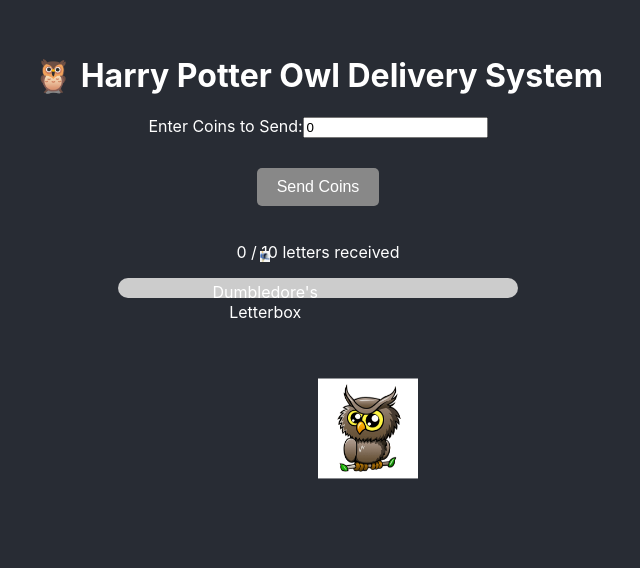
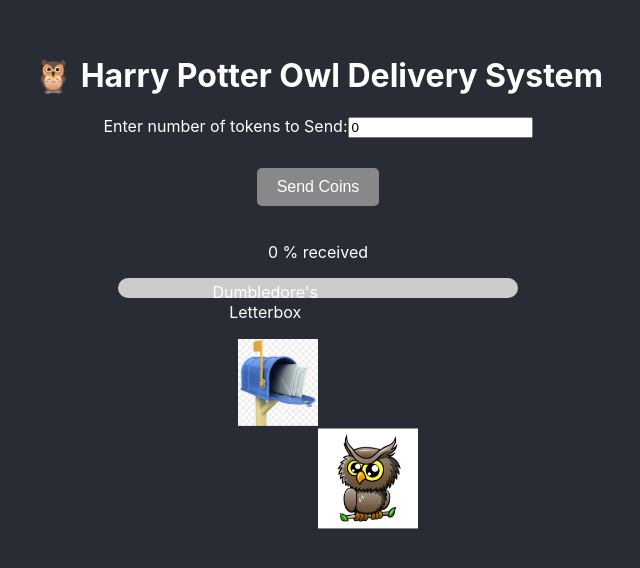
Before and after one commit to pali101/SupraMuPay, a React (Create React App) app in the folder transaction_ui/: page / in a window 1280 px wide. Shown: the part 214-782 px from the top of the page, without its empty margins (322-962 px from the left). Built offline with nearby package versions, Linux system fonts and the light colour scheme.

Commit message:
added animation

```diff
--- a/transaction_ui/src/App.css
+++ b/transaction_ui/src/App.css
@@ -1,5 +1,6 @@
 .App {
   text-align: center;
+  top: 20%;
 }
 
 .App-header {
@@ -60,13 +61,19 @@ button:disabled {
 .owl-image {
   width: 100px;
   position: absolute;
-  top: 50px;
-  left: 10%;
+  top: 100px;
+  left: 50%;
   animation: idleOwl 2s infinite alternate;
 }
 
 .owl-flying {
-  animation: flyOwl 5s ease-in-out forwards;
+  /* animation: flyOwl 5s ease-in-out forwards; */
+  position: relative;
+  top: 50%;
+  left: 50%;
+  width: 80px;
+  transform-origin: center center;
+  animation: arcFly 3s linear forwards;
 }
 
 .letterbox {
@@ -77,5 +84,8 @@ button:disabled {
 }
 
 .letter-image {
-  width: 10px;
+  position: fixed;
+  width: 80px;
+  bottom: 20%;
+  right: 50%;
 }
--- a/transaction_ui/src/App.js
+++ b/transaction_ui/src/App.js
@@ -35,7 +35,7 @@ function App() {
       <header className="App-header">
         <h1>🦉 Harry Potter Owl Delivery System</h1>
         <div className="input-section">
-          <label htmlFor="coin-input">Enter Coins to Send:</label>
+          <label htmlFor="coin-input">Enter number of tokens to Send:</label>
           <input
             id="coin-input"
             type="number"
@@ -49,7 +49,7 @@ function App() {
         </button>
         <div className="progress-section">
           <p>
-            {lettersReceived} / 10 letters received
+            {lettersReceived*10} % received
           </p>
           <div className="progress-bar">
             <div
--- a/transaction_ui/src/animations.css
+++ b/transaction_ui/src/animations.css
@@ -7,11 +7,20 @@
     }
   }
 
-  @keyframes flyOwl {
+  /* @keyframes flyOwl {
     from {
       transform: translateX(0);
     }
     to {
-      transform: translateX(80vw);
+      transform: translateX(calc(100vw - 150px));
     }
-  }
+  } */
+
+  @keyframes arcFly {
+    0% {
+        transform: rotate(0deg) translateX(50vw) rotate(0deg);
+    }
+    100% {
+        transform: rotate(-180deg) translateX(50vw) rotate(180deg);
+    }
+}
--- a/transaction_ui/src/index.css
+++ b/transaction_ui/src/index.css
@@ -5,7 +5,9 @@ body {
     sans-serif;
   -webkit-font-smoothing: antialiased;
   -moz-osx-font-smoothing: grayscale;
-}
+  padding: 0;
+  width: 100vw;
+  overflow-x: hidden; /* Ensure no horizontal scroll */}
 
 code {
   font-family: source-code-pro, Menlo, Monaco, Consolas, 'Courier New',
```
Also changed, not shown: 1 other file (tests, documents, lock files or other folders).
